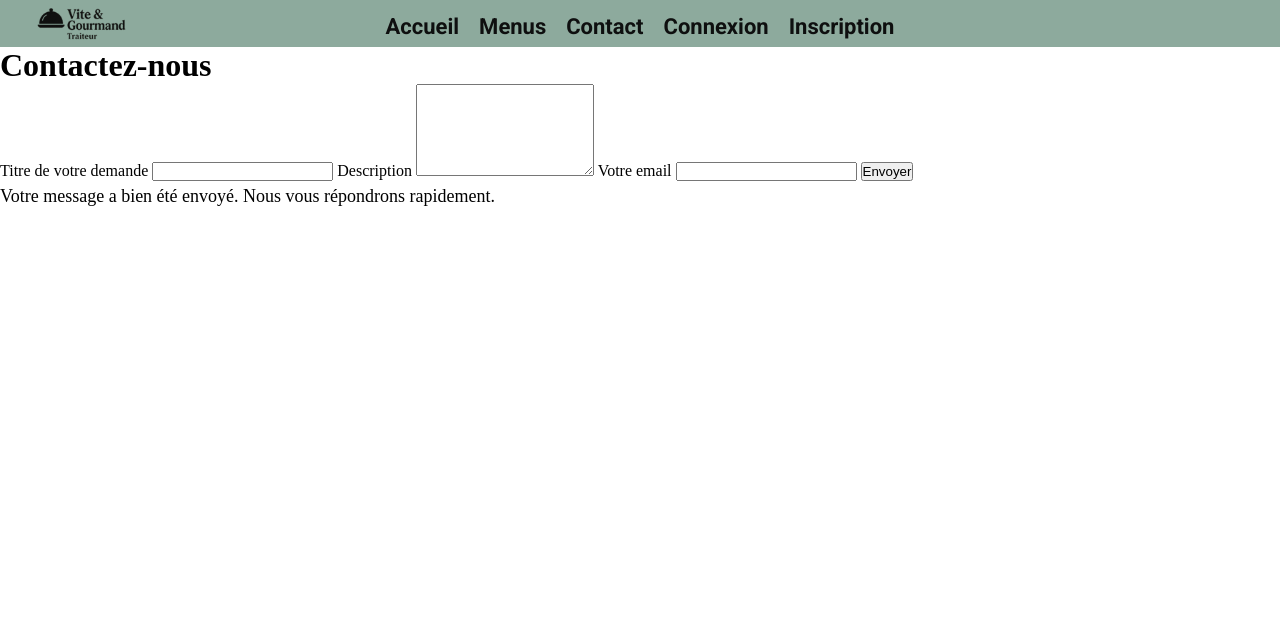
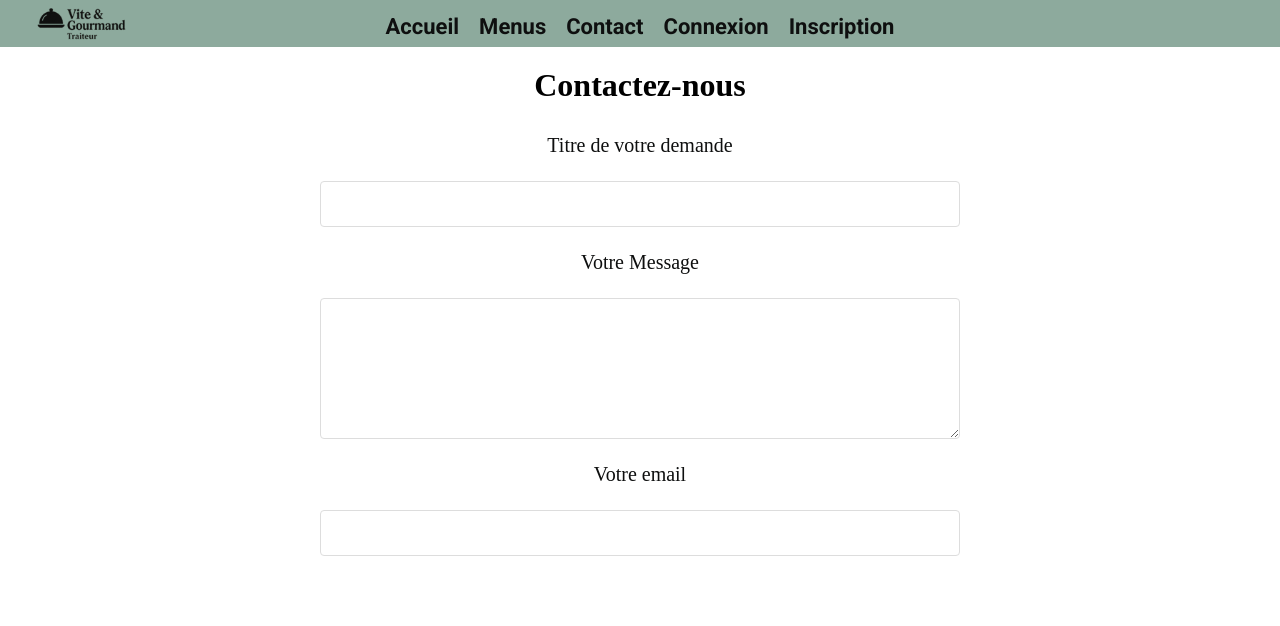
Before and after one commit to StfRem/Project_ECF_vscode, a PHP site: page /contact.html in a window 1280 px wide. Shown: the top 626 px of the page. Run offline with PHP 8.4, Linux system fonts and the light colour scheme.

Commit message:
ReFait style. CGV et mention légale et contact

```diff
--- a/assets/css/style.css
+++ b/assets/css/style.css
@@ -565,3 +565,96 @@
     margin: 10px 0 20px 0;
     line-height: 1.5;
 }
+
+
+/* Formulaire */
+
+.contact-container h1{
+    text-align: center;
+    margin-top: 20px;
+}
+
+#contact-form {
+    display: flex;
+    flex-direction: column;
+    gap: 1.5rem;
+    align-items: center;
+    margin-top: 30px;
+}
+
+#contact-form label {
+    color: var(--txt-dark);
+    font-size: 20px;
+}
+
+
+#contact-form input,
+#contact-form textarea {
+    width: 50%;
+    padding: 0.8rem;
+    border: 1px solid #ddd;
+    border-radius: 4px;
+    font-size: 1rem;
+    transition: border 0.3s;
+}
+
+#contact-form input:focus,
+#contact-form textarea:focus {
+    border-color: var(--primary);
+    outline: none;
+}
+
+#contact-form textarea {
+    resize: vertical;
+    min-height: 120px;
+}
+
+/* Bouton */
+.btn-action {
+    background-color: var(--primary);
+    color: var(--txt-light);
+    border: none;
+    padding: 0.9rem;
+    font-size: 1rem;
+    border-radius: 4px;
+    cursor: pointer;
+    transition: background-color 0.3s;
+    align-self: flex-start;
+}
+
+.btn-action:hover {
+    background-color: var(--header);
+}
+
+/* Message de confirmation */
+.hidden {
+    display: none;
+}
+
+#message-confirmation {
+    text-align: center;
+    color: var(--primary);
+    font-weight: 500;
+    margin-top: 2rem;
+    font-size: 1.1rem;
+}
+
+/*--------------- MENTION LEGAL  -----------------------*/
+.legal-container {
+    max-width: 900px; /* Valeur la plus large conservée */
+    margin: 40px auto; /* Marge supérieure/inférieure plus importante */
+    padding: 20px;
+}
+
+.legal-container h1 {
+    text-align: center;
+    margin-bottom: 30px;
+}
+
+.legal-container section {
+    margin-bottom: 25px;
+}
+
+.legal-container h2 {
+    margin-bottom: 10px;
+}
--- a/contact.html
+++ b/contact.html
@@ -25,7 +25,7 @@
             <label for="titre">Titre de votre demande</label>
             <input type="text" id="titre" required>
 
-            <label for="description">Description</label>
+            <label for="description">Votre Message</label>
             <textarea id="description" rows="6" required></textarea>
 
             <label for="email">Votre email</label>
```
Also changed, not shown: assets/css/bakstyle.css (+0 -57 lines).
